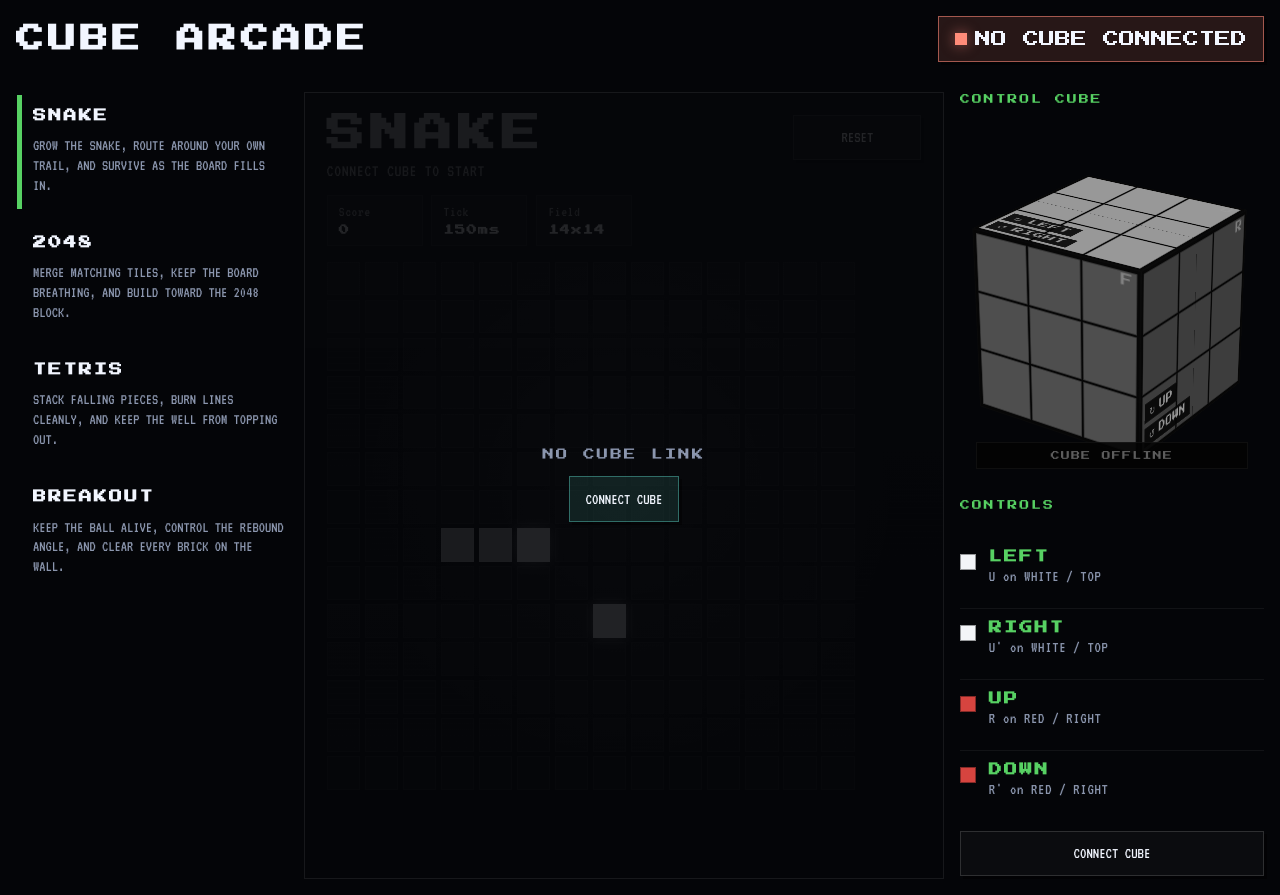
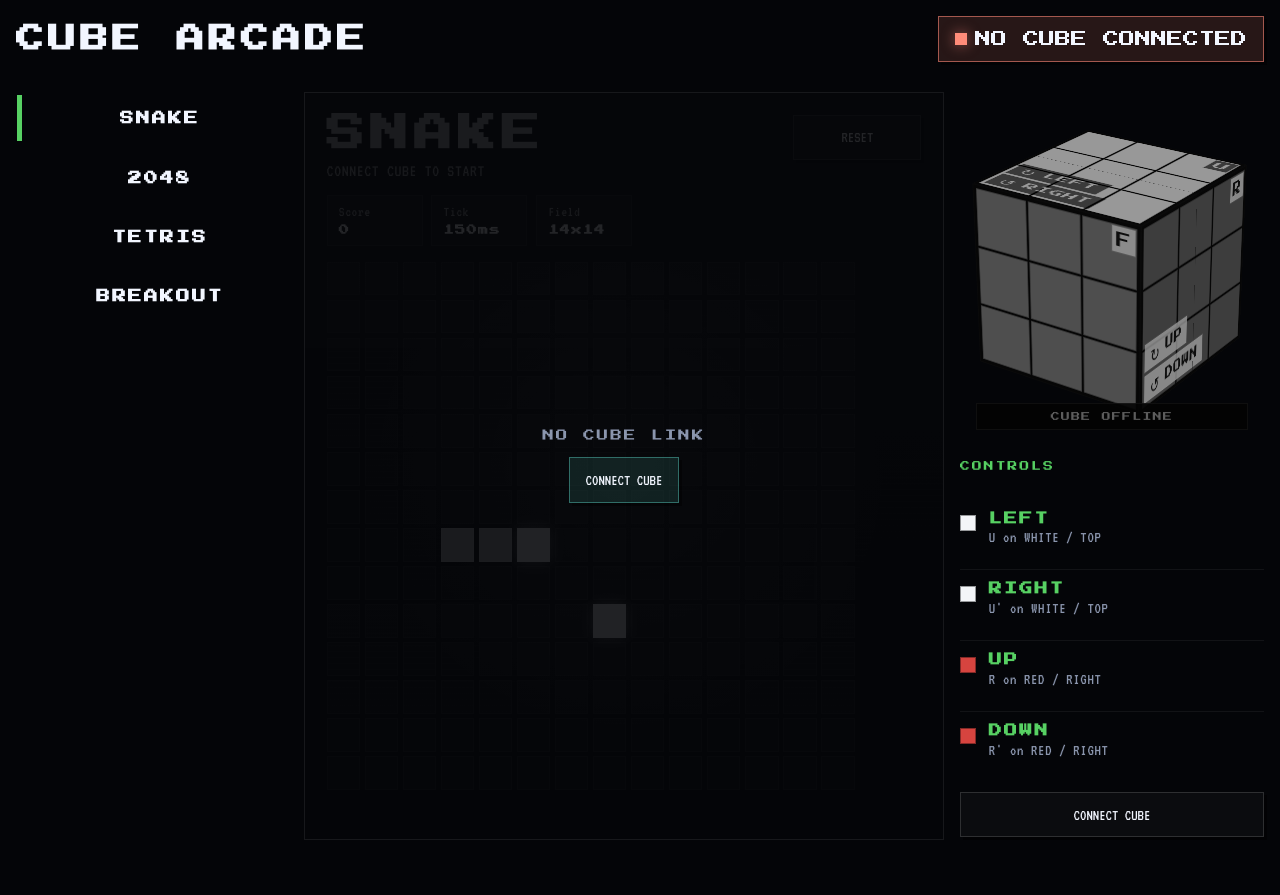
Before and after one commit to EvanZhouDev/cube-arcade, a Next.js app in the folder apps/web/: page / in a window 1280 px wide. After the commit the page ends 856 px from the top, so only its background shows below. Built offline with nearby package versions, Linux system fonts and the light colour scheme.

Commit message:
style: tighten cube overlays

```diff
--- a/apps/web/app/globals.css
+++ b/apps/web/app/globals.css
@@ -196,10 +196,10 @@ input:focus-visible {
   position: relative;
   width: 100%;
   align-items: flex-start;
-  flex-direction: column;
+  justify-content: center;
   text-align: left;
   min-height: 0;
-  padding: 0.85rem 0 0.85rem 1rem;
+  padding: 1rem 0 1rem 1rem;
   background: transparent;
   border-color: transparent;
   box-shadow: none;
@@ -215,15 +215,12 @@ input:focus-visible {
 }
 
 .game-sidebar__item strong {
-  font-size: 0.82rem;
+  font-size: 0.86rem;
   letter-spacing: 0.16em;
 }
 
 .game-sidebar__item span {
-  margin-top: 0.4rem;
-  color: var(--muted);
-  font-size: 0.98rem;
-  line-height: 1.26;
+  display: none;
 }
 
 .game-sidebar__item--active,
@@ -327,7 +324,7 @@ input:focus-visible {
   display: flex;
   align-items: center;
   justify-content: center;
-  padding: 1rem;
+  padding: 0.2rem 1rem 1rem;
 }
 
 .cube-sidebar__visual--offline {
@@ -696,12 +693,20 @@ input:focus-visible {
 
 .control-cube__face-badge {
   position: absolute;
-  top: 0.4rem;
-  right: 0.4rem;
-  color: rgba(255, 255, 255, 0.64);
+  top: 0.34rem;
+  right: 0.34rem;
+  display: inline-flex;
+  align-items: center;
+  justify-content: center;
+  min-width: 1.55rem;
+  min-height: 1.55rem;
+  padding: 0.14rem 0.22rem;
+  color: var(--overlay-text);
+  background: var(--overlay-panel);
+  box-shadow: 0 0 0 1px var(--overlay-shadow);
   font-family: var(--font-arcade), "Press Start 2P", monospace;
-  font-size: 0.8rem;
-  letter-spacing: 0.12em;
+  font-size: 1rem;
+  letter-spacing: 0;
   line-height: 1;
 }
 
@@ -717,18 +722,27 @@ input:focus-visible {
 .control-cube__hint {
   align-self: flex-start;
   display: inline-flex;
-  gap: 0.42rem;
-  padding: 0.24rem 0.46rem;
-  background: rgba(5, 7, 11, 0.9);
-  border: 1px solid rgba(255, 255, 255, 0.06);
+  align-items: center;
+  gap: 0.5rem;
+  padding: 0.3rem 0.55rem;
+  background: var(--overlay-panel);
+  box-shadow: 0 0 0 1px var(--overlay-shadow);
+  color: var(--overlay-text);
   font-family: var(--font-arcade), "Press Start 2P", monospace;
-  font-size: 0.72rem;
+  font-size: 0.9rem;
   letter-spacing: 0.06em;
   line-height: 1;
 }
 
 .control-cube__hint-symbol {
-  color: var(--yellow);
+  display: inline-flex;
+  align-items: center;
+  justify-content: center;
+  width: 1.2rem;
+  min-width: 1.2rem;
+  color: currentColor;
+  font-size: 1.2rem;
+  line-height: 1;
 }
 
 .control-cube__hint-label {
--- a/apps/web/app/page.tsx
+++ b/apps/web/app/page.tsx
@@ -182,7 +182,6 @@ export default function Page() {
                   type="button"
                 >
                   <strong>{game.meta.name}</strong>
-                  <span>{game.meta.description}</span>
                 </button>
               ))}
             </div>
@@ -226,7 +225,6 @@ export default function Page() {
             className="cube-sidebar"
             style={{ "--game-accent": meta.accent } as CSSProperties}
           >
-            <div className="section-label">CONTROL CUBE</div>
             <div
               className={clsx("cube-sidebar__visual", {
                 "cube-sidebar__visual--offline": !cubeState.connected,
--- a/packages/ui/src/control-cube.tsx
+++ b/packages/ui/src/control-cube.tsx
@@ -40,6 +40,22 @@ interface ControlCubeProps {
   facelets: string;
 }
 
+function overlayPalette(sticker: string): CSSProperties {
+  const isLightSurface = sticker === "U" || sticker === "D";
+
+  return {
+    "--overlay-panel": isLightSurface
+      ? "rgba(0, 0, 0, 0.62)"
+      : "rgba(255, 255, 255, 0.76)",
+    "--overlay-shadow": isLightSurface
+      ? "rgba(0, 0, 0, 0.16)"
+      : "rgba(255, 255, 255, 0.12)",
+    "--overlay-text": isLightSurface
+      ? "rgba(255, 255, 255, 0.96)"
+      : "rgba(5, 7, 11, 0.94)",
+  } as CSSProperties;
+}
+
 function StickerFace({
   bindings,
   face,
@@ -50,10 +66,14 @@ function StickerFace({
   facelets: string;
 }) {
   const stickers = faceletsForFace(facelets, face);
+  const palette = overlayPalette(stickers[4] ?? face);
   return (
     <div
       className={clsx("control-cube__face", `control-cube__face--${face}`)}
-      style={{ transform: FACE_TRANSFORMS[face] }}
+      style={{
+        ...palette,
+        transform: FACE_TRANSFORMS[face],
+      }}
     >
       <div className="control-cube__face-grid">
         {stickers.map((sticker, index) => (
```
Also changed, not shown: 2 other files (tests, documents, lock files or other folders).
